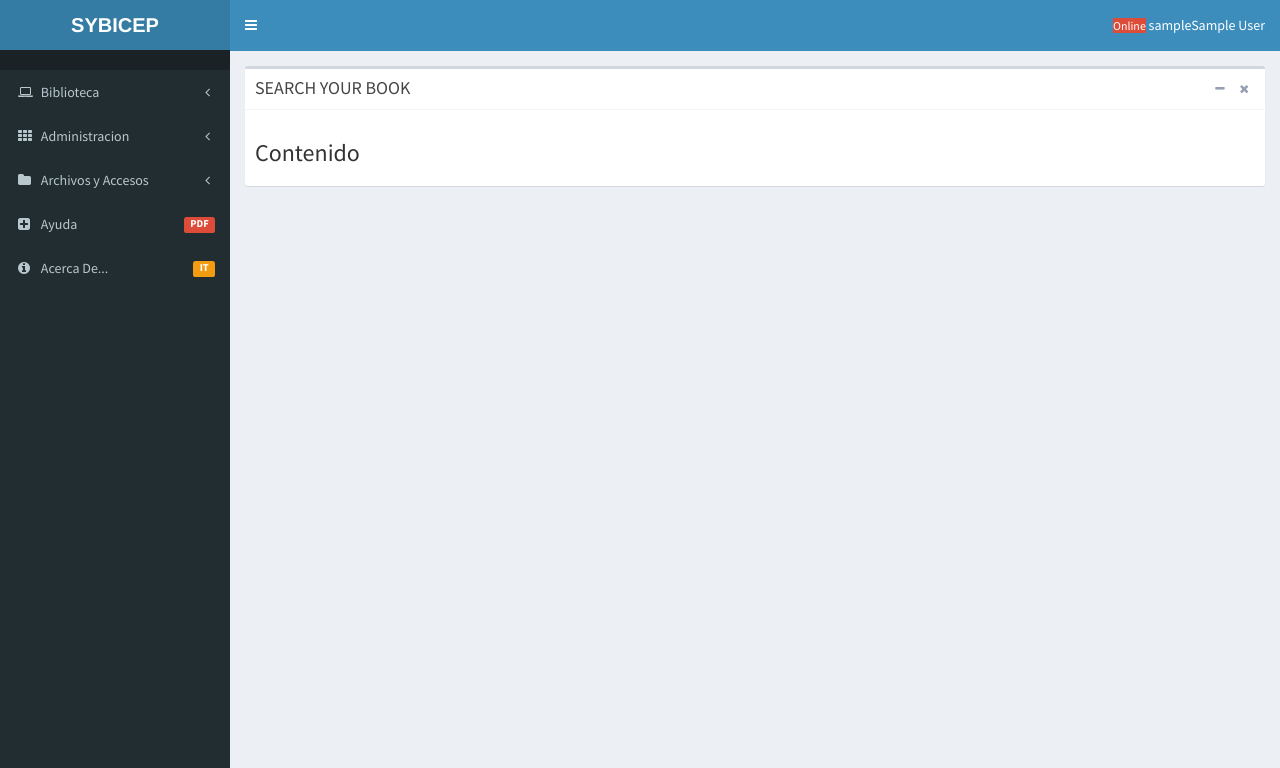
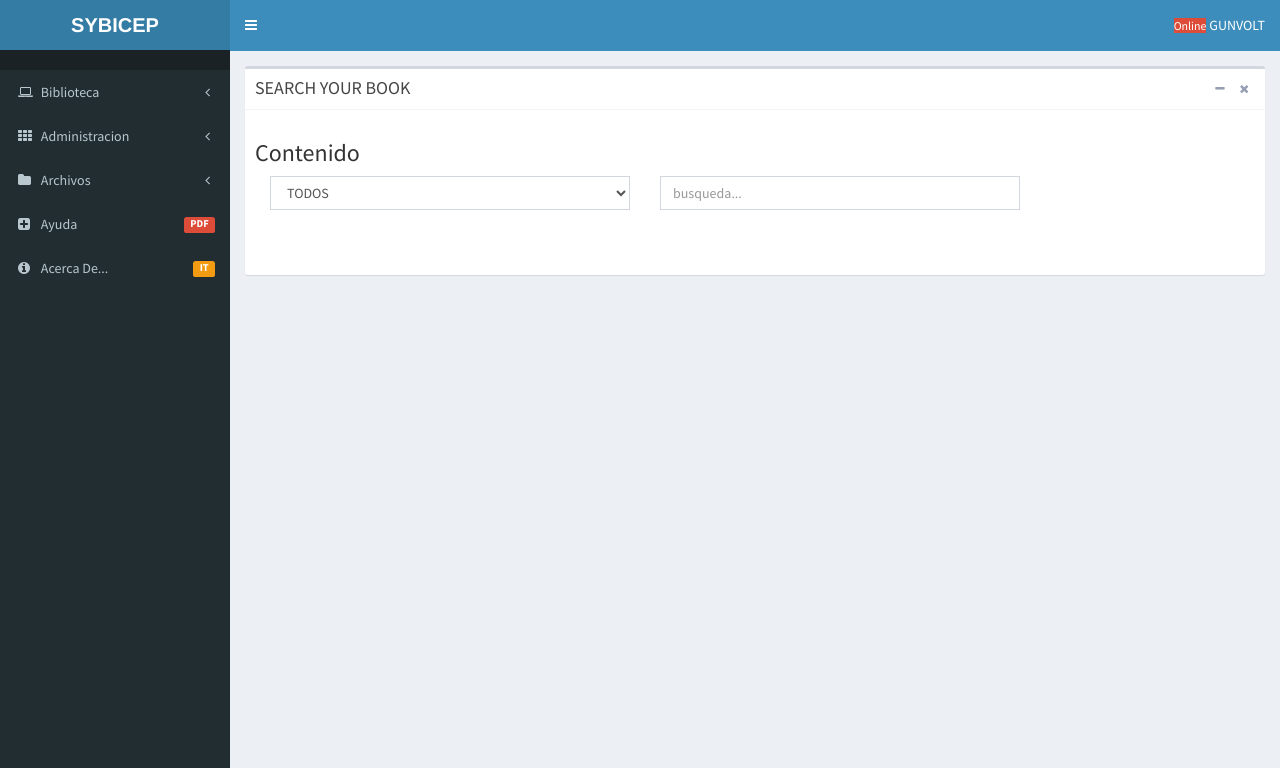
Before and after one commit to Gunvolt666/SYBICEP_2., a PHP site: template vistas/VistaLibros.php in a window 1280 px wide. Shown: the top 768 px of the page. Run offline with PHP 8.4, Linux system fonts and the light colour scheme; the template is opened without the code that fills it, so the values that code supplies are empty; the visitor is signed in with stand-in values (Sample User, id 1).

Commit message:
Jquery Arreglado
Fixed

```diff
--- a/js/VistaLibros.js
+++ b/js/VistaLibros.js
@@ -17,7 +17,7 @@ function loadData(){
 	// console.log($('#select_status').val());
 
 	$.ajax({
-		url:'routes/routeMaestros.php',
+		url:'../routes/routeLibros.php',
 		type:'POST',
 		data: {info: filtro, action: "read"},
 		dataType:'JSON',
@@ -65,7 +65,7 @@ $(document).on('change', '#select_status', function(e){
 $(document).on('keyup', '#txt_busqueda', function(e){
 	alert();
 	$.ajax({
-		url:'routes/routeMaestros.php',
+		url:'../routes/routeLibros.php',
 		type:'POST',
 		async: false,
 		data: {info: $(this).val(), action: "busqueda"},
--- /dev/null
+++ b/routes/routeLibros.php
@@ -0,0 +1,23 @@
+<?php
+
+require ('../clases/libros.class.php');
+
+$Libro = new Libro();
+
+$action = $_POST['action'];
+
+if (isset($_POST['info'])) {
+	$info = $_POST['info'];
+	switch ($action) {
+		case 'read':
+			echo json_encode($Libro->read($info));
+			//echo json_encode($Alumno->read());
+			break;
+		case 'busqueda':
+			echo json_encode($Libro->busqueda($info));
+			break;
+
+	}
+}
+
+?>
--- a/vistas/VistaLibros.php
+++ b/vistas/VistaLibros.php
@@ -1,4 +1,3 @@
-
 <!DOCTYPE html>
 <html>
   <head>
@@ -15,8 +14,8 @@
     <link rel="stylesheet" href="../css/AdminLTE.min.css">
 
     <link rel="stylesheet" href="../css/_all-skins.min.css">
-    <link rel="apple-touch-icon" href="../img/apple-touch-icon.png">
-    <link rel="shortcut icon" href="../img/favicon.ico">
+    <link rel="apple-touch-icon" href="img/apple-touch-icon.png">
+    <link rel="shortcut icon" href="img/favicon.ico">
 
   </head>
   <body class="hold-transition skin-blue sidebar-mini">
@@ -47,7 +46,7 @@
               <li class="dropdown user user-menu">
                 <a href="#" class="dropdown-toggle" data-toggle="dropdown">
                   <small class="bg-red">Online</small>
-                  <span class="hidden-xs"><?php echo $_SESSION['usuario']; echo $_SESSION['nombre'] ;  ?>  </span>
+                  <span class="hidden-xs">GUNVOLT</span>
                 </a>
                 <ul class="dropdown-menu">
                   <!-- User image -->
@@ -108,13 +107,9 @@
 
             <li class="treeview">
               <a href="#">
-                <i class="fa fa-folder"></i> <span>Archivos y Accesos</span>
+                <i class="fa fa-folder"></i> <span>Archivos</span>
                 <i class="fa fa-angle-left pull-right"></i>
               </a>
-              <ul class="treeview-menu">
-                <li><a href="VistaUsuarios.php"><i class="fa fa-circle-o"></i>Usuarios del Sistema</a></li>
-
-              </ul>
               <ul class="treeview-menu">
                 <li><a href=""><i class="fa fa-circle-o"></i> QR</a></li>
 
@@ -166,6 +161,37 @@
                       <div class="col-md-12">
                               <!--Contenido-->
                               <h3>Contenido</h3>
+                              <div class="container">
+    <!-- <div class="row"> -->
+
+                            <div class="row">
+
+                            </div>
+                            <div class="row" style="margin-bottom: 20px">
+
+                              <div class="col-xs-4 form-group">
+                                <select name="" id="select_status" class="form-control">
+                                  <option value="2">TODOS</option>
+                                  <option value="1">ACTIVOS</option>
+                                  <option value="0">INACTIVOS</option>
+                                </select>
+                              </div>
+                              <div class="col-xs-4 form-group">
+                                <input type="text" class="form-control" id="txt_busqueda" placeholder="busqueda...">
+                              </div>
+                            </div>
+                            <div id="tableContainer" class="table-responsive row">
+
+                              <table class="table table-striped table-bordered">
+                                <thead id="thead">
+                                </thead>
+                                <tbody id="tbody">
+                                </tbody>
+                              </table>
+
+                                  </div>
+                          <!-- </div> -->
+                        </div>
                               <!--Fin Contenido-->
                            </div>
                         </div>
@@ -190,9 +216,9 @@
 
 
     <script src="../js/jQuery-2.1.4.min.js"></script>
-
+    <script src="../js/jQueryLibros.js"></script>
     <script src="../js/bootstrap.min.js"></script>
-
+    <script src="../js/VistaLibros.js"></script>
     <script src="../js/app.min.js"></script>
 
   </body>
```
Also changed, not shown: clases/libros.class.php (added, +31 -0 lines).
